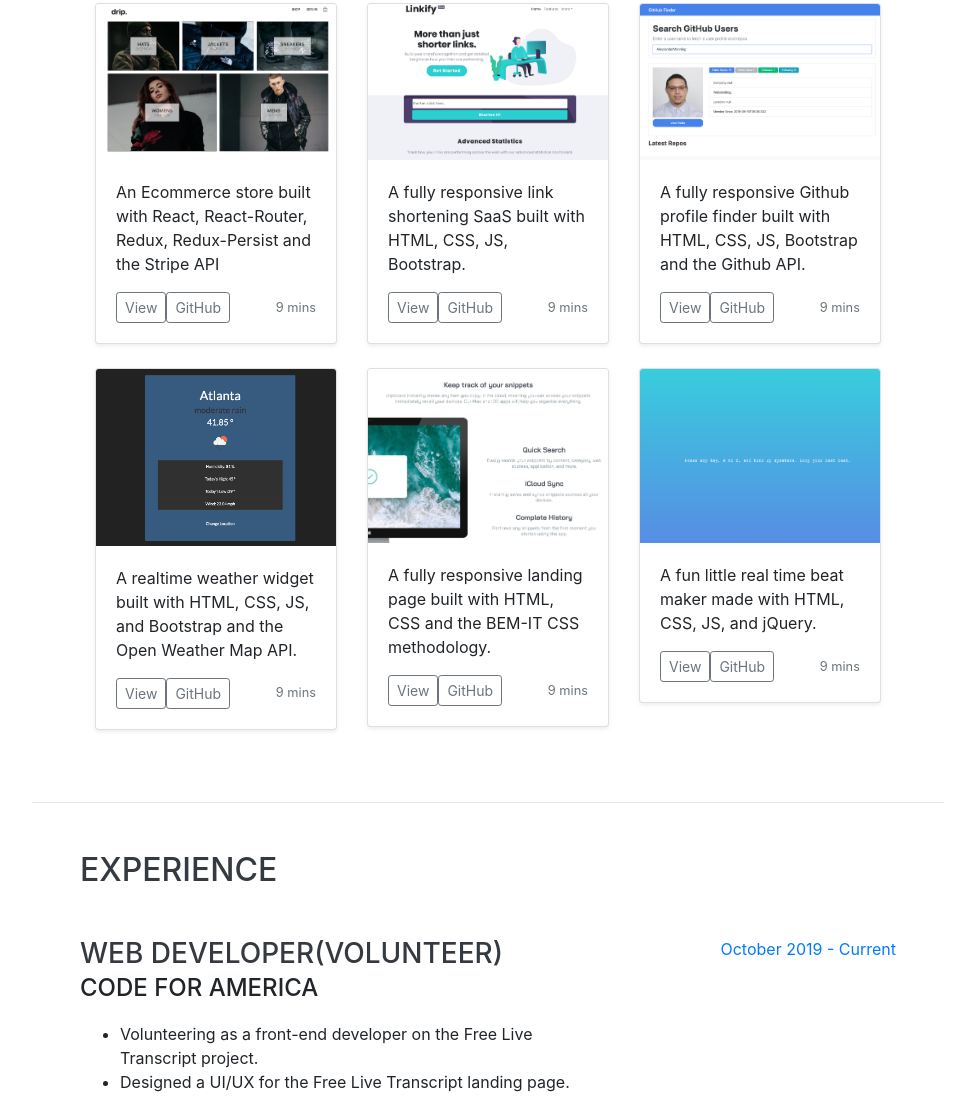
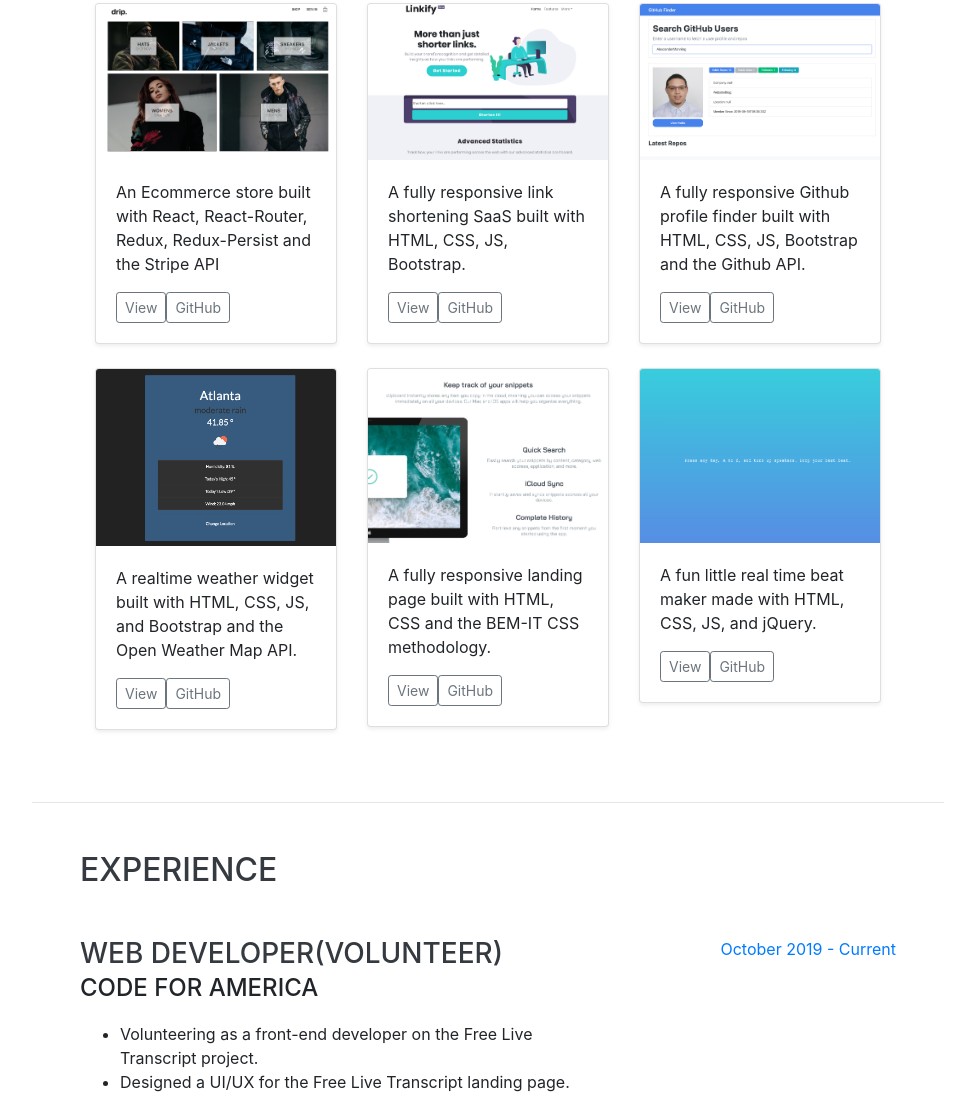
Before and after one commit to AlexzanderManning/portfolio, a website with bundled scripts: page index.html in a window 1280 px wide. Shown: the part 1208-2306 px from the top of the page, without its empty margins (288-1263 px from the left). Built offline with nearby package versions, Linux system fonts and the light colour scheme; some icons are missing; a web font is replaced by a local one.

Commit message:
fixed visual bug

```diff
--- a/index.html
+++ b/index.html
@@ -149,7 +149,7 @@
                           <button type="button" class="btn btn-sm btn-outline-secondary">GitHub</button>
                         </a>
                       </div>
-                      <small class="text-muted">9 mins</small>
+
                     </div>
                   </div>
                 </div>
@@ -168,7 +168,7 @@
                           <button type="button" class="btn btn-sm btn-outline-secondary">GitHub</button>
                         </a>
                       </div>
-                      <small class="text-muted">9 mins</small>
+
                     </div>
                   </div>
                 </div>
@@ -187,7 +187,7 @@
                           <button type="button" class="btn btn-sm btn-outline-secondary">GitHub</button>
                         </a>
                       </div>
-                      <small class="text-muted">9 mins</small>
+
                     </div>
                   </div>
                 </div>
@@ -207,7 +207,7 @@
                           <button type="button" class="btn btn-sm btn-outline-secondary">GitHub</button>
                         </a>
                       </div>
-                      <small class="text-muted">9 mins</small>
+
                     </div>
                   </div>
                 </div>
@@ -226,7 +226,7 @@
                           <button type="button" class="btn btn-sm btn-outline-secondary">GitHub</button>
                         </a>
                       </div>
-                      <small class="text-muted">9 mins</small>
+
                     </div>
                   </div>
                 </div>
@@ -245,7 +245,7 @@
                           <button type="button" class="btn btn-sm btn-outline-secondary">GitHub</button>
                         </a>
                       </div>
-                      <small class="text-muted">9 mins</small>
+
                     </div>
                   </div>
                 </div>
```
